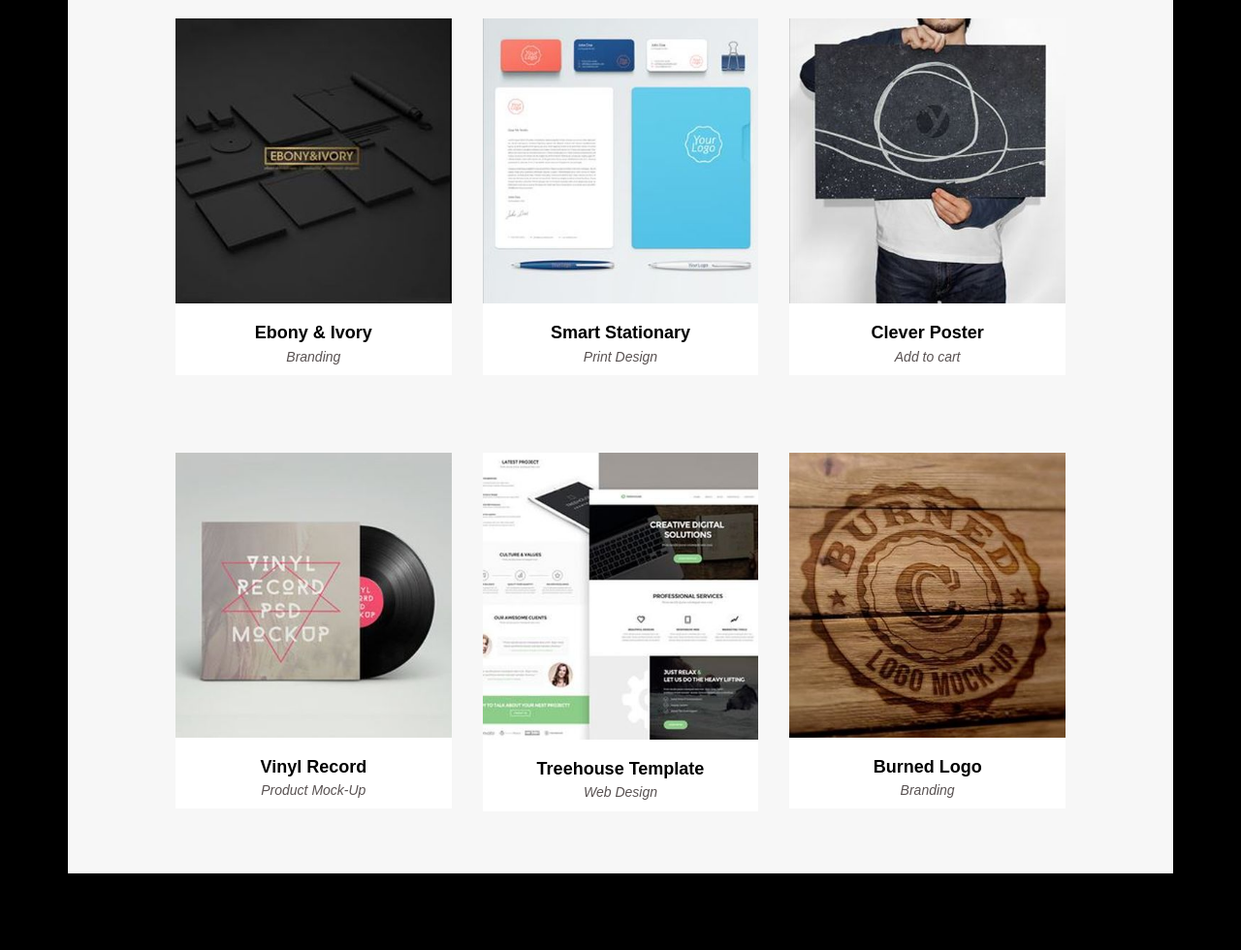
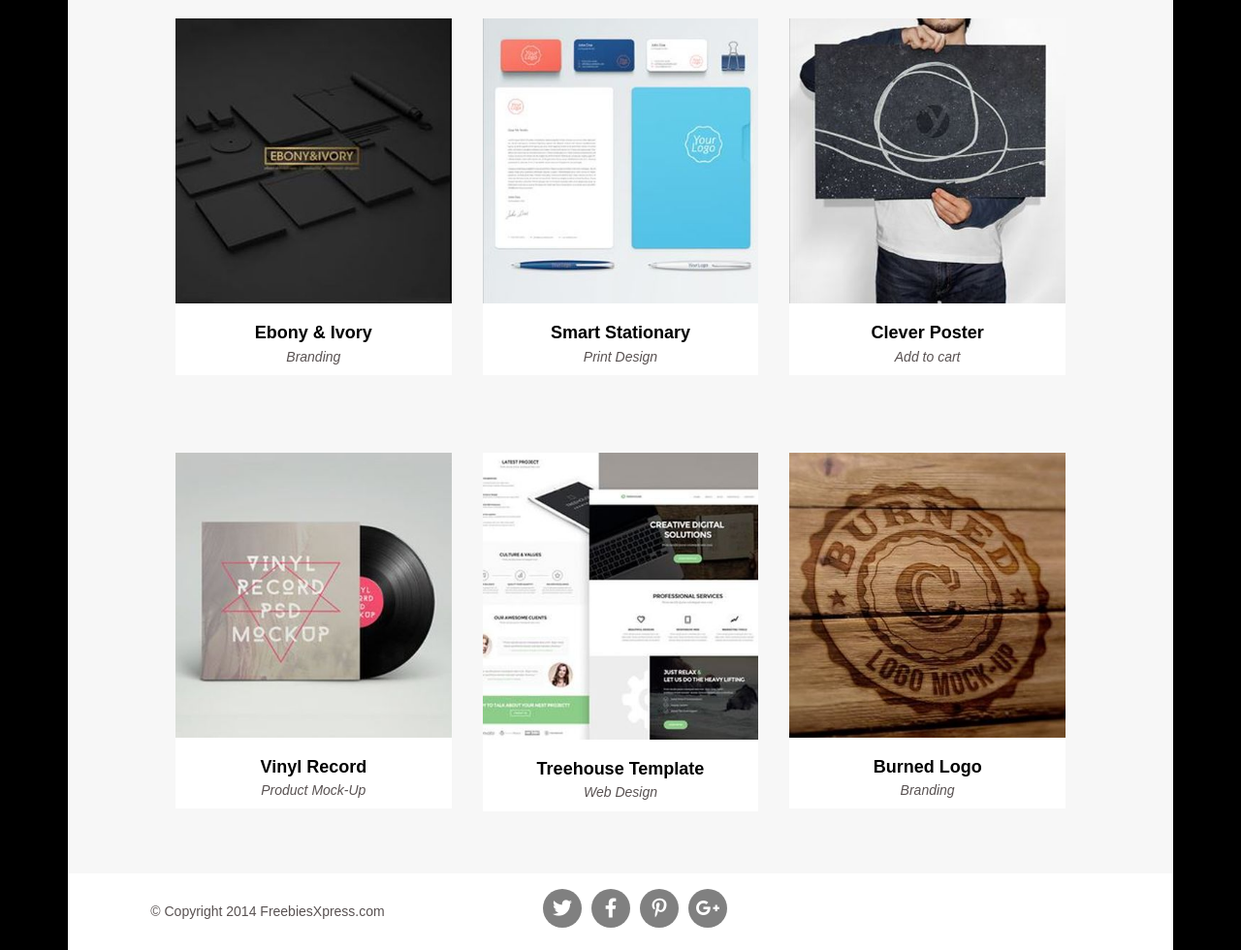
Before and after one commit to bpedryc83/Module-4_6, a website: page index.html in a window 1280 px wide. Shown: the part 1393-2373 px from the top of the page at 97% size. Before the commit the page ends 2294 px from the top, so only its background shows below. Drawn offline with Linux system fonts and the light colour scheme; a web font is replaced by a local one.

Commit message:
Add footer

```diff
--- a/index.html
+++ b/index.html
@@ -136,5 +136,22 @@
                 </div>
             </div>
         </section>
+        <footer>
+            <div class="container row">
+                <div class="col-lg-4 p-3 ps-5">
+                    <p>&#169; Copyright 2014 FreebiesXpress.com</p>
+                </div>
+                <div class="col-lg-4 p-3">
+                    <ul class="list-inline">
+                        <li><a href="#"><i class="fa-brands fa-twitter"></i></a></li>
+                        <li><a href="#"><i class="fa-brands fa-facebook-f"></i></a></li>
+                        <li><a href="#"><i class="fa-brands fa-pinterest-p"></i></a></li>
+                        <li><a href="#"><i class="fa-brands fa-google-plus-g"></i></a></li>
+                    </ul>
+                </div>
+                <div class="col-lg-4 p-3">
+                </div>
+            </div>
+        </footer>
     </body>
 </html>
--- a/sass/style.scss
+++ b/sass/style.scss
@@ -211,3 +211,35 @@ section.portfolio {
     background: white!important;
     padding-bottom: 10px;
 }
+
+/* Footer */@at-root
+
+footer {
+    div {
+        background: white;
+        padding: 25px 0;
+    }
+}
+
+.list-inline {
+    ul {
+        padding: 0;
+        margin: 0;
+        list-style-type: none;
+    }
+    li {
+        display: inline-block;
+        margin-right: 10px;
+        line-height: 40px;
+    }
+    i {
+        text-align: center;
+        font-size: 20px;
+        width: 40px;
+        height: 40px;
+        line-height: inherit!important;
+        border-radius: 50%;
+        color: white;
+        background: gray;
+    }
+}
```
Also changed, not shown: css/style.css, 1 other file.
